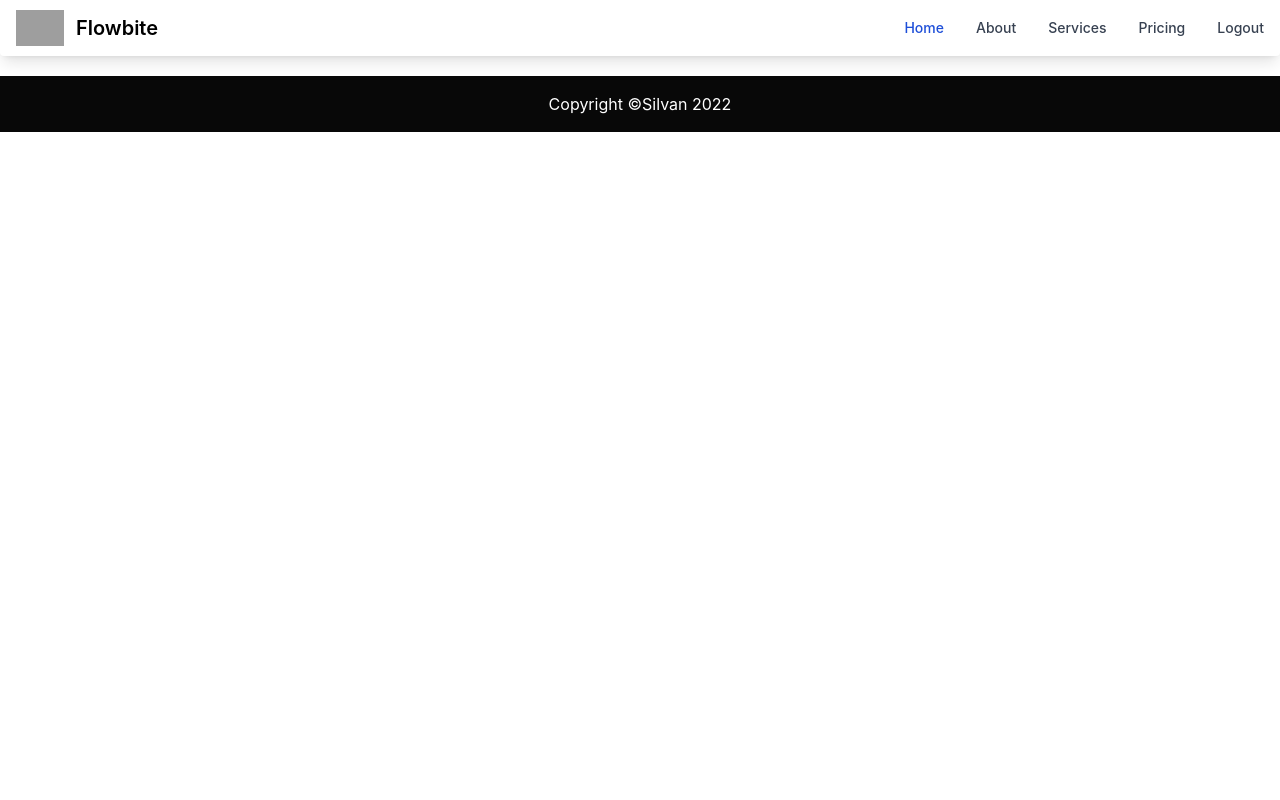
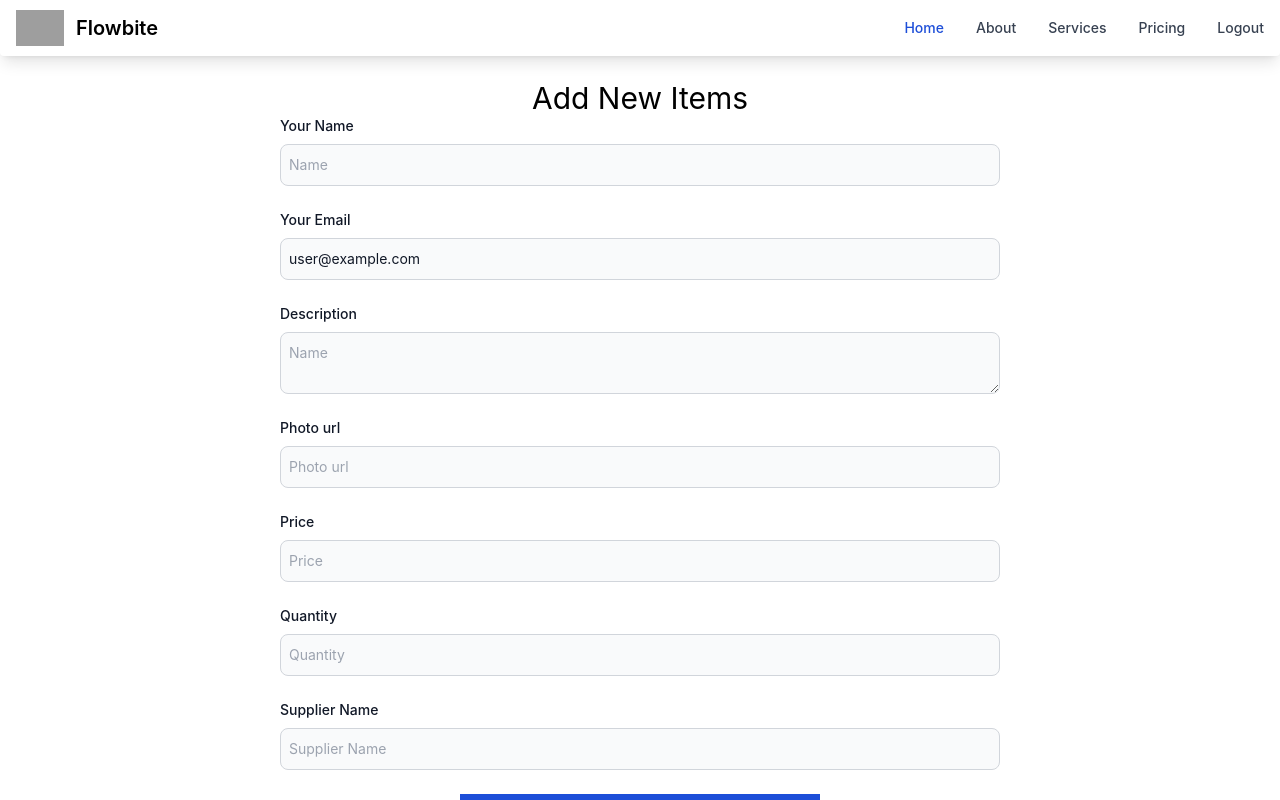
Before and after one commit to raiihan/cars-inventory-client, a React (Create React App) app: page /additems in a window 1280 px wide. Shown: the top 800 px of the page. Built offline with nearby package versions, Linux system fonts and the light colour scheme; no server answers; sample sign-in values are in the browser's storage; grey boxes are pictures that could not be loaded.

Commit message:
add item page created

```diff
--- a/src/App.js
+++ b/src/App.js
@@ -4,6 +4,7 @@ import 'react-toastify/dist/ReactToastify.css';
 import Login from "./Pages/Auth/Login";
 import RequireAuth from "./Pages/Auth/RequireAuth";
 import SignUp from "./Pages/Auth/SignUp";
+import AddItems from "./Pages/Home/AddItems/AddItems";
 import Home from "./Pages/Home/Home";
 import UpdateInventory from "./Pages/Home/UpdateInventory/UpdateInventory";
 import Footer from "./Pages/Shared/Footer";
@@ -20,6 +21,9 @@ function App() {
         <Route path="/inventory/:inventoryId" element={<RequireAuth>
           <UpdateInventory />
         </RequireAuth>} />
+        <Route path="additems" element={<RequireAuth>
+          <AddItems />
+        </RequireAuth>} />
         <Route path="/login" element={<Login />} />
         <Route path="signup" element={<SignUp />} />
       </Routes>
--- a/src/Pages/Auth/RequireAuth.js
+++ b/src/Pages/Auth/RequireAuth.js
@@ -10,7 +10,7 @@ const RequireAuth = ({ children }) => {
     return <p>Loading...</p>
   }
 
-  if (user) {
+  if (!user) {
     return <Navigate to="/login" state={{ from: location }} replace />;
   }
   return children;
--- /dev/null
+++ b/src/Pages/Home/AddItems/AddItems.js
@@ -0,0 +1,107 @@
+import React from 'react';
+import { useAuthState } from 'react-firebase-hooks/auth';
+import { useForm } from 'react-hook-form';
+import auth from '../../../Firebase/Firebase.init';
+
+const AddItems = () => {
+    const [user] = useAuthState(auth)
+    const { register, formState: { errors }, handleSubmit, reset } = useForm();
+    const onSubmit = async data => {
+        const body = {
+            name: data.name,
+            email: user?.email,
+            description: data.description,
+            img: data.img,
+            price: data.price,
+            quantity: data.quantity,
+            supplier: data.supplier,
+        }
+        console.log(body);
+        // reset()
+    };
+    return (
+        <div className='container mx-auto'>
+            <div className="w-full sm:w-3/4 lg:w-3/5 mx-auto mt-5 md:mt-0 p-6">
+                <h3 className='text-center text-3xl '>Add New Items</h3>
+                <form onSubmit={handleSubmit(onSubmit)}>
+                    <div className="mb-6">
+                        <label htmlFor="name-address-icon" className="block mb-2 text-sm font-medium text-gray-900 ">Your Name</label>
+                        <input
+                            {...register("name", { required: true })}
+                            type="text"
+                            id="name-address-icon"
+                            className="bg-gray-50 border border-gray-300 text-gray-900 text-sm  focus:ring-blue-500 focus:border-blue-500 rounded-lg block w-full pl-2 p-2.5  "
+                            placeholder="Name" />
+                    </div>
+                    {errors.name?.type === 'required' && <p className="mb-2 text-sm text-red-600"><span className="font-medium">Oops!</span> Name is required!</p>}
+                    <div className="mb-6">
+                        <label htmlFor="email-address-icon" className="block mb-2 text-sm font-medium text-gray-900 ">Your Email</label>
+                        <input
+                            {...register("email", { required: true })}
+                            value={user?.email}
+                            type="text"
+                            id="email-address-icon"
+                            className="bg-gray-50 border border-gray-300 text-gray-900 text-sm  focus:ring-blue-500 focus:border-blue-500 rounded-lg block w-full pl-2 p-2.5  "
+                            placeholder="Email" />
+                    </div>
+                    {errors.email?.type === 'required' && <p className="mb-2 text-sm text-red-600"><span className="font-medium">Oops!</span> Email is required!</p>}
+                    <div className="mb-6">
+                        <label htmlFor="desc-address-icon" className="block mb-2 text-sm font-medium text-gray-900 ">Description</label>
+                        <textarea
+                            {...register("description", { required: true })}
+                            type="text"
+                            id="desc-address-icon"
+                            className="bg-gray-50 border border-gray-300 text-gray-900 text-sm  focus:ring-blue-500 focus:border-blue-500 rounded-lg block w-full pl-2 p-2.5  "
+                            placeholder="Name" ></textarea>
+                    </div>
+                    {errors.description?.type === 'required' && <p className="mb-2 text-sm text-red-600"><span className="font-medium">Oops!</span> Description is required!</p>}
+                    <div className="mb-6">
+                        <label htmlFor="photo-address-icon" className="block mb-2 text-sm font-medium text-gray-900 ">Photo url</label>
+                        <input
+                            {...register("img", { required: true })}
+                            type="text"
+                            id="photo-address-icon"
+                            className="bg-gray-50 border border-gray-300 text-gray-900 text-sm  focus:ring-blue-500 focus:border-blue-500 rounded-lg block w-full pl-2 p-2.5  "
+                            placeholder="Photo url" />
+                    </div>
+                    {errors.img?.type === 'required' && <p className="mb-2 text-sm text-red-600"><span className="font-medium">Oops!</span> Photo url is required!</p>}
+                    <div className="mb-6">
+                        <label htmlFor="price-address-icon" className="block mb-2 text-sm font-medium text-gray-900 ">Price</label>
+                        <input
+                            {...register("price", { required: true })}
+                            type="text"
+                            id="price-address-icon"
+                            className="bg-gray-50 border border-gray-300 text-gray-900 text-sm  focus:ring-blue-500 focus:border-blue-500 rounded-lg block w-full pl-2 p-2.5  "
+                            placeholder="Price" />
+                    </div>
+                    {errors.price?.type === 'required' && <p className="mb-2 text-sm text-red-600"><span className="font-medium">Oops!</span> Price is required!</p>}
+                    <div className="mb-6">
+                        <label htmlFor="quantity-address-icon" className="block mb-2 text-sm font-medium text-gray-900 ">Quantity</label>
+                        <input
+                            {...register("quantity", { required: true })}
+                            type="number"
+                            id="quantity-address-icon"
+                            className="bg-gray-50 border border-gray-300 text-gray-900 text-sm  focus:ring-blue-500 focus:border-blue-500 rounded-lg block w-full pl-2 p-2.5  "
+                            placeholder="Quantity" />
+                    </div>
+                    {errors.quantity?.type === 'required' && <p className="mb-2 text-sm text-red-600"><span className="font-medium">Oops!</span> Quantity is required!</p>}
+                    <div className="mb-6">
+                        <label htmlFor="supplier-address-icon" className="block mb-2 text-sm font-medium text-gray-900 ">Supplier Name</label>
+                        <input
+                            {...register("supplier", { required: true })}
+                            type="text"
+                            id="supplier-address-icon"
+                            className="bg-gray-50 border border-gray-300 text-gray-900 text-sm  focus:ring-blue-500 focus:border-blue-500 rounded-lg block w-full pl-2 p-2.5  "
+                            placeholder="Supplier Name" />
+                    </div>
+                    {errors.supplier?.type === 'required' && <p className="mb-2 text-sm text-red-600"><span className="font-medium">Oops!</span> Supplier Name is required!</p>}
+                    <div className='w-1/2 mx-auto mb-6'>
+                        <button type="submit" className="text-white bg-blue-700 hover:bg-blue-800 focus:ring-4 focus:outline-none focus:ring-blue-300 font-medium text-sm w-full  px-5 py-2.5 text-center ">Add Item</button>
+                    </div>
+                </form>
+            </div>
+        </div>
+    );
+};
+
+export default AddItems;
--- a/src/Pages/Home/Banner/Banner.js
+++ b/src/Pages/Home/Banner/Banner.js
@@ -30,15 +30,18 @@ const Banner = ({ product }) => {
                             <label for="floating" class="peer-focus:font-medium absolute text-sm text-gray-500 duration-300 transform -translate-y-6 scale-75 top-3 -z-10 origin-[0] peer-focus:left-0 peer-focus:text-blue-600 peer-focus:dark:text-blue-500 peer-placeholder-shown:scale-100 peer-placeholder-shown:translate-y-0 peer-focus:scale-75 peer-focus:-translate-y-6">Input new quantity</label>
                         </div>
                         <div className='w-3/5 mx-auto'>
-                            <button type="submit" class="text-white bg-blue-700 hover:bg-blue-800 focus:ring-4 focus:outline-none focus:ring-blue-300 font-medium rounded-lg text-sm w-full  px-5 py-2.5 text-center ">Submit</button>
+                            <button type="submit" class="text-white bg-blue-700 hover:bg-blue-800 focus:ring-4 focus:outline-none focus:ring-blue-300 font-medium rounded-lg text-sm w-full  px-5 py-2.5 text-center ">Add New Quantity</button>
                         </div>
                     </form>
                     <div className="sm:flex sm:items-center sm:shadow-md sm:py-3 ">
                         <div className='w-3/5 mx-auto '>
-                            <button type="button" class="text-white bg-blue-700 hover:bg-blue-800 focus:ring-4 focus:outline-none focus:ring-blue-300 font-medium rounded-lg text-base px-6 py-3.5 text-center w-full ">Extra large</button>
+                            <button type="button" class="text-white bg-blue-700 hover:bg-blue-800 focus:ring-4 focus:outline-none focus:ring-blue-300 font-medium rounded-lg text-base px-6 py-3.5 text-center w-full ">Delibaret</button>
                         </div>
                     </div>
                 </div>
+            </div>
+            <div className='w-3/5 mx-auto '>
+                <button type="button" class="text-white bg-blue-700 hover:bg-blue-800 focus:ring-4 focus:outline-none focus:ring-blue-300 font-medium rounded-lg text-base px-6 py-3.5 text-center w-full ">Manage Inventory</button>
             </div>
         </>
     );
```
